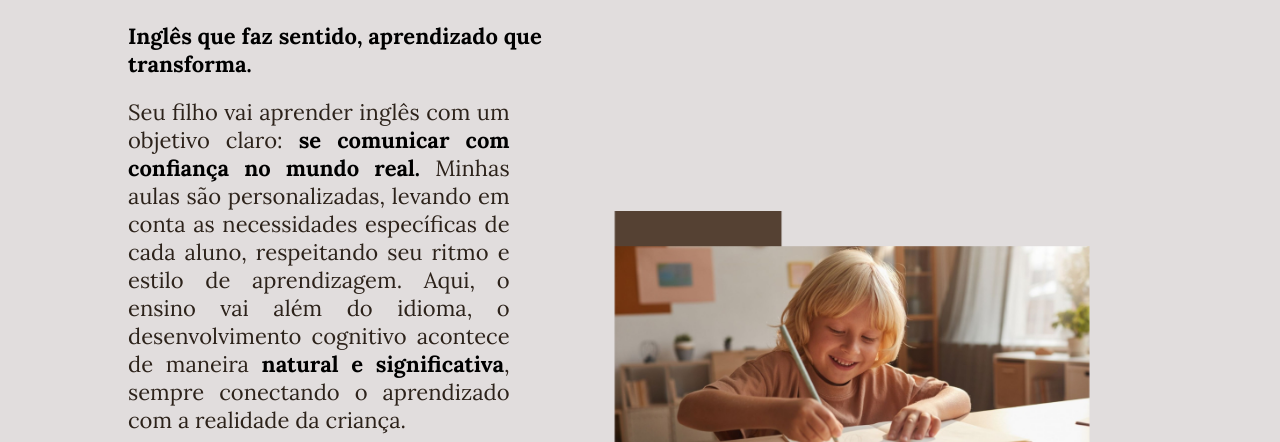
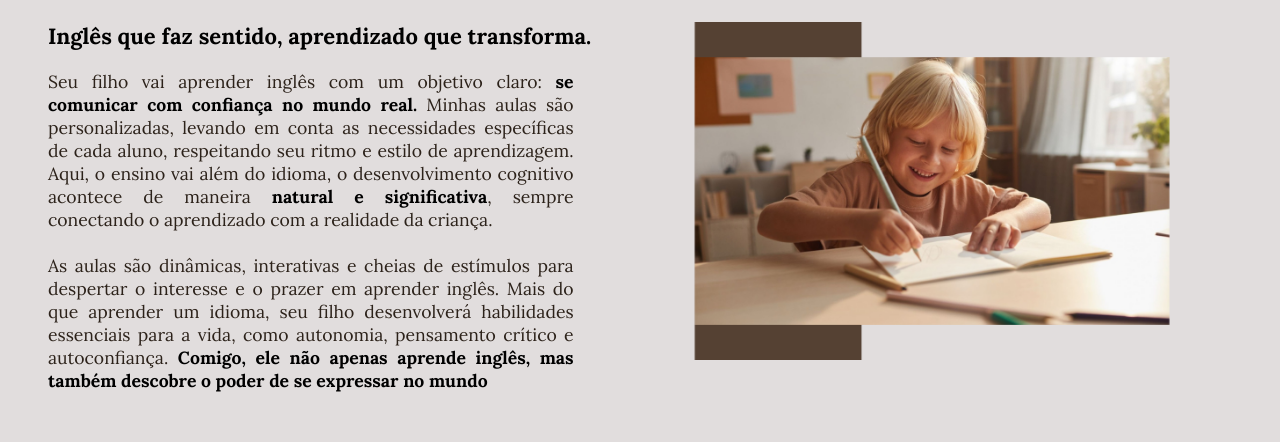
Before and after one commit to igormtt/luiza-prof, a React (Vite) app: page / in a window 1280 px wide. Shown: the part 1029-1471 px from the top of the page. Built offline with nearby package versions, Linux system fonts and the light colour scheme.

Commit message:
Adicionado media query para arrumar problemas em telas menores

```diff
--- a/src/App.module.css
+++ b/src/App.module.css
@@ -163,10 +163,6 @@
 }
 
 @media (max-width: 1700px) {
-  .metodologiaDeEnsino {
-
-  }
-
   .metodologiaDesc img {
     width: 600px;
   }
@@ -177,3 +173,21 @@
 
 
 }
+
+@media (max-width: 1280px) {
+
+  .metodologiaDeEnsino {
+    padding-inline: 3rem;
+  }
+
+  .metodologiaDesc img {
+    width: 600px;
+  }
+
+  .desc1 p{
+    font-size: 1.1rem;
+    width: 90%;
+  }
+
+
+}
```
